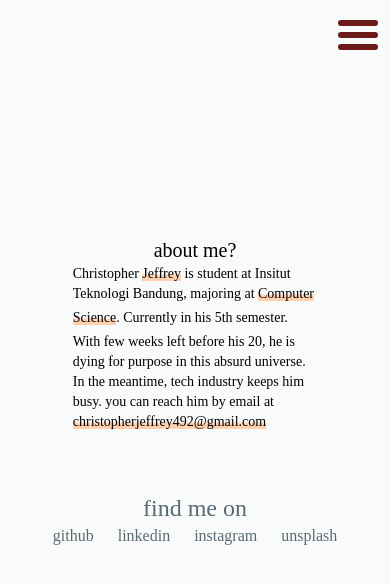
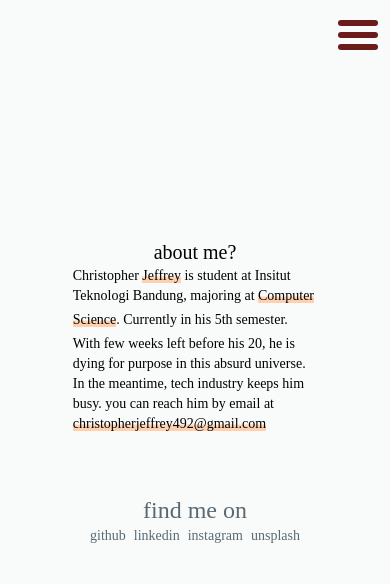
Before and after one commit to christojeffrey/main-christojeffrey, a Next.js app: page /about in a window 390 px wide. Shown: the top 584 px of the page. Built offline with nearby package versions, Linux system fonts and the light colour scheme.

Commit message:
benerin responsive di about page

```diff
--- a/components/modifiedText/modifiedText.tsx
+++ b/components/modifiedText/modifiedText.tsx
@@ -26,7 +26,7 @@ export const TextClickCopy = ({ children }: { children: any }) => {
 
 export const SocialLink = ({ link, children }: { link: any; children: any }) => {
   return (
-    <span className=" m-3 hover:text-red font-thin">
+    <span className="m-1 hover:text-red font-thin">
       <a href={link}>{children}</a>
     </span>
   );
--- a/pages/about.tsx
+++ b/pages/about.tsx
@@ -19,10 +19,12 @@ const About = () => {
           {/* other social media link */}
           <div className="m-10 p-5 text-grey-darker">
             <div className="text-2xl text-center">find me on</div>
-            <SocialLink link="https://github.com/christojeffrey">github</SocialLink>
-            <SocialLink link="https://www.linkedin.com/in/christojeffrey/">linkedin</SocialLink>
-            <SocialLink link="https://www.instagram.com/christojeffrey/">instagram</SocialLink>
-            <SocialLink link="https://unsplash.com/@christojeffrey">unsplash</SocialLink>
+            <div className="text-sm md:text-xl">
+              <SocialLink link="https://github.com/christojeffrey">github</SocialLink>
+              <SocialLink link="https://www.linkedin.com/in/christojeffrey/">linkedin</SocialLink>
+              <SocialLink link="https://www.instagram.com/christojeffrey/">instagram</SocialLink>
+              <SocialLink link="https://unsplash.com/@christojeffrey">unsplash</SocialLink>
+            </div>
           </div>
         </main>
         {/* <Footer /> */}
```
